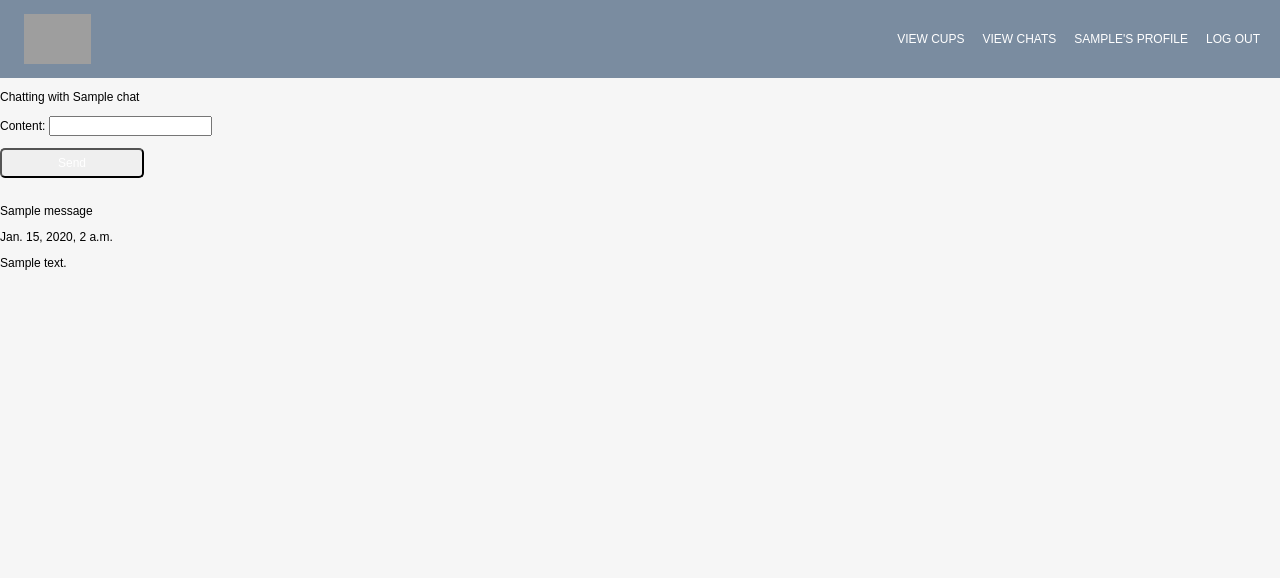
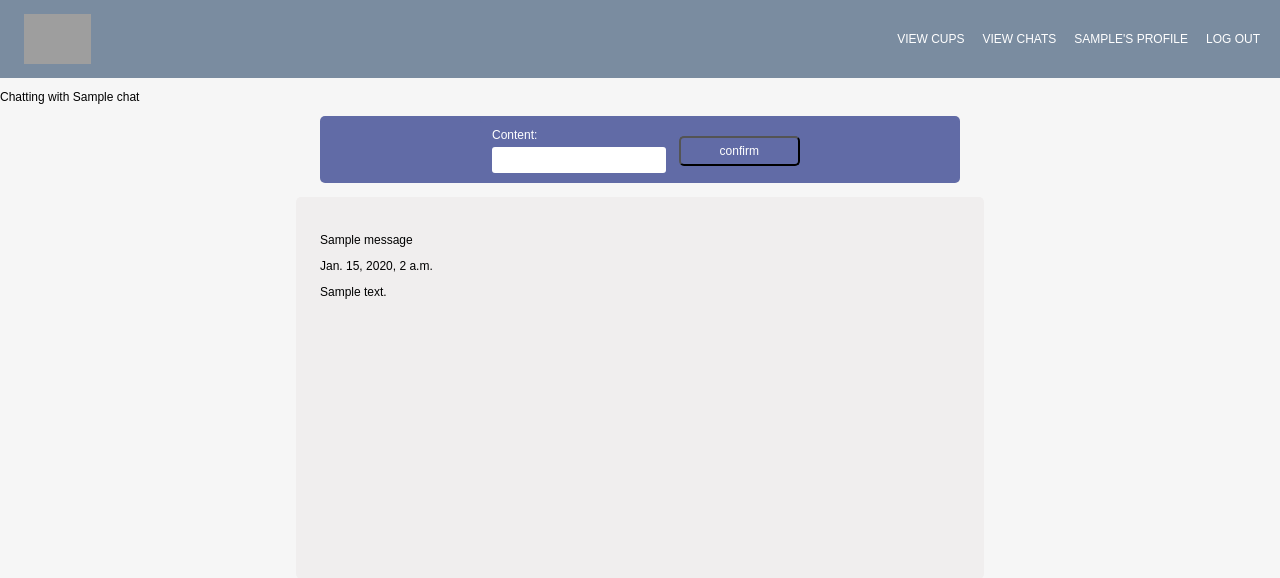
Before and after one commit to skimalee/cup-of-sugar, a Django app: page /chats/1/ in a window 1280 px wide. Shown: the top 578 px of the page. Run offline with Django 3.2, Linux system fonts and the light colour scheme; a user stored in the database is signed in; tables that the repository leaves empty hold one stand-in row (values such as "Sample post"); grey boxes are pictures that could not be loaded.

Commit message:
fix bugs in chat

```diff
--- a/main_app/static/css/style.css
+++ b/main_app/static/css/style.css
@@ -461,6 +461,8 @@ h1 {
   display: flex;
   flex-direction: row;
   justify-content: space-around;
+  align-items: center;
+  align-content: center;
 }
 .message-container {
   height: 50%;
@@ -468,6 +470,7 @@ h1 {
   background: #F0EEEE;
   border-radius: 5px;
   margin: 0 auto;
+  padding: 2em;
 }
 
 .message-form {
--- a/main_app/templates/chats/detail.html
+++ b/main_app/templates/chats/detail.html
@@ -9,16 +9,27 @@
         {% endif %}
     </span>
 </p>
-<form action="{% url 'add_message' chat.id %}" method="post">
+    <div class="message-form-container">
+        <div class="message-form-container">
+            <form class="message-form" action="{% url 'add_message' chat.id %}" method="post">
                 {% csrf_token %}
-    {{ form.as_p }}
-    <input type="submit" class="btn" value="Send">
-</form><br>
+                {% for field in form %}
+                <div class="fieldWrapper">
+                    {{ field.errors }}
+                    {{ field.label_tag }} {{ field }}
+                </div>
+                {% endfor %}
+                <input type="submit" class="btn" id="cup-form-btn" value="confirm">
+            </form>
+        </div>
+    </div>
+        <br>
+        <div class="message-container">
             {% for message in messages %}
             <p>{{message.sender_name}}</p>
             <p>{{message.created_at}}</p>
             <p>{{message.content}}</p>
             <br>
             {% endfor %}
-
+        </div>
 {% endblock %}
```
Lines whose indentation alone changed are shown as unchanged.
